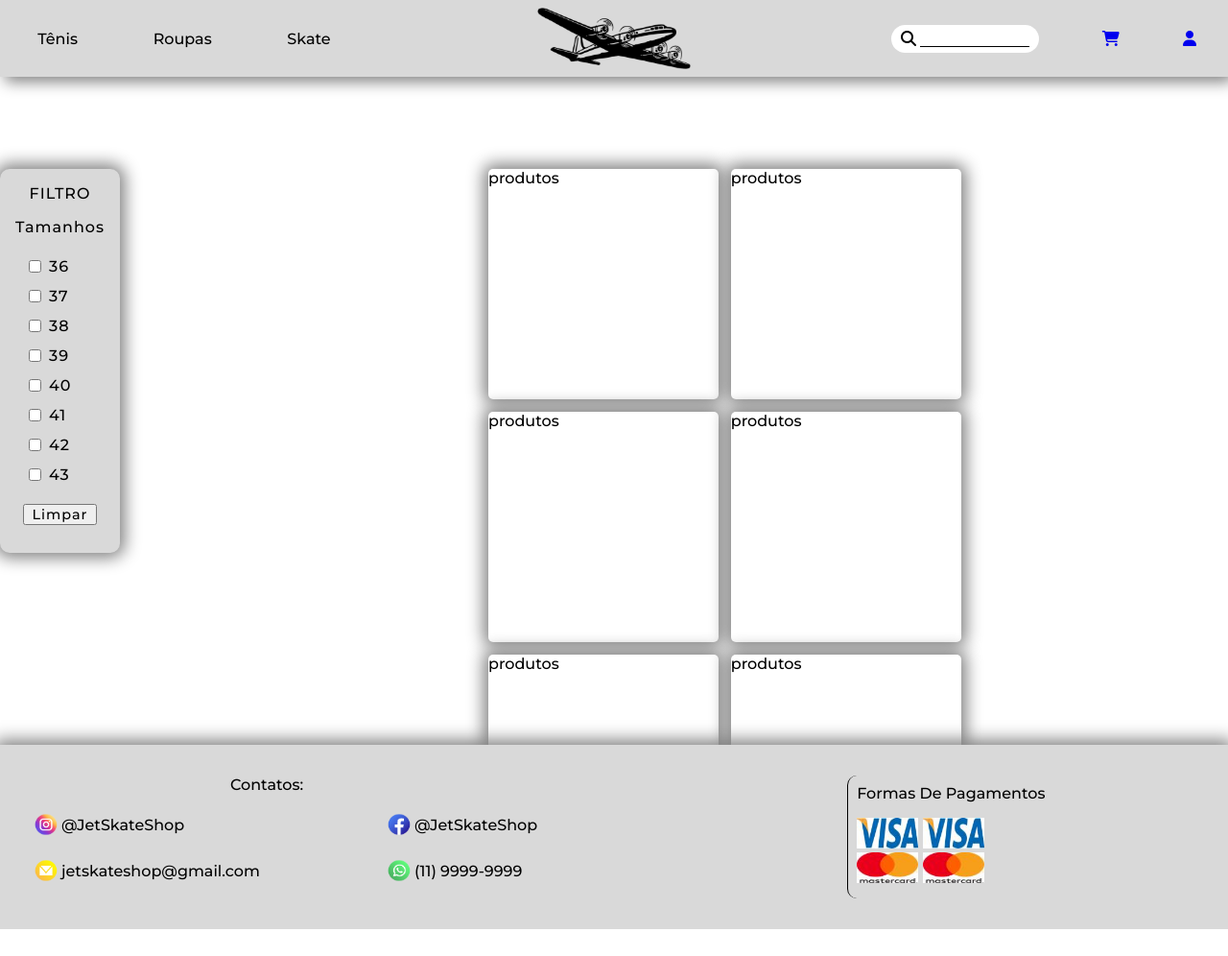
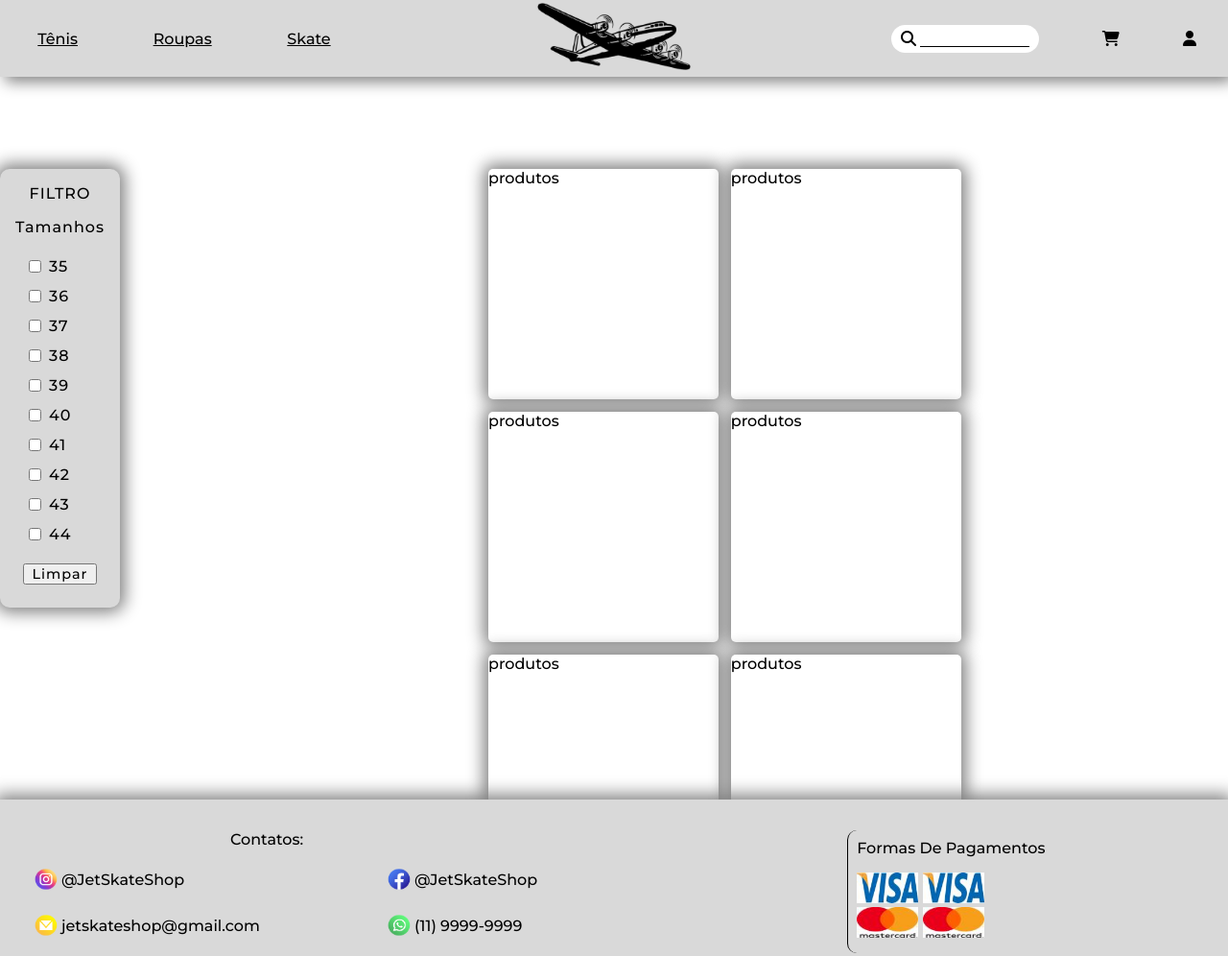
Before and after one commit to MatheusLopes13/JETSKATESHOP, a website: page src/tênis/tenis.html in a window 1280 px wide. Shown: the whole page at 96% size. Before the commit the page ends 968 px from the top, so only its background shows below. Drawn offline with Linux system fonts and the light colour scheme.

Commit message:
Atualizações e ajuste - Linkar páginas/Yuri Ardila Merege

```diff
--- a/src/carrinho/carrinho.css
+++ b/src/carrinho/carrinho.css
@@ -3,6 +3,11 @@ ul a {
 }
 .i-delete {
     margin-left: 2rem;
+    color: red;
+}
+
+i{
+    color: black;
 }
 
 .meu-carrinho {
@@ -80,8 +85,13 @@ div.valor-produto p {
 .button-finalizar {
     width: 10rem;
     height: 2rem;
-    background-color: blue;
+    background-color: #0615e9;
     border-radius: 4px;
     color: white;
+}
 
+.button-finalizar:hover{
+    background-color: #000983;
+    transition: all 0.5s;
+    cursor: pointer;
 }
--- a/src/home/home.css
+++ b/src/home/home.css
@@ -8,6 +8,12 @@
     top: 13rem;
 }
 
+ul a{
+    color: black;
+}
+i{
+    color: black;
+ }
 
 main {
     width: 100%;
--- a/src/tênis/tenis.css
+++ b/src/tênis/tenis.css
@@ -8,6 +8,13 @@ main{
         height: 100%;
         display: flex;
         margin-top: 6rem;
+ }
+ ul a{
+    color: black;
+ }
+
+ i{
+    color: black;
  }
 
  .filter{
--- a/src/tênis/tenis.html
+++ b/src/tênis/tenis.html
@@ -33,32 +33,33 @@
         <div class="menu-1">
             <ul>
                 <li>
-                    Tênis
+                   <a href="../tênis/tenis.html">Tênis</a>
                 </li>
                 <li>
-                    Roupas
+                    <a href="../roupas/roupas.html">Roupas</a>
                 </li>
                 <li>
-                    Skate
+                    <a href="../skate/skate.html">Skate</a>
                 </li>
             </ul>
         </div>
 
-
-        <img class="aviao-img menu-2" src="../publico/imagens/Jet skateshop 2.png" alt="imagem  aviao">
-
+        <a href="../home/home.html">
+            <img class="aviao-img menu-2" src="../publico/imagens/Jet skateshop 2.png" alt="imagem  aviao">
+        </a>
 
         <div class="menu-3">
             <div class="pesquisar">
                 <i class="fa-solid fa-magnifying-glass destaque"></i>
                 <input class="input-pesquisar">
             </div>
+
             <a href="../carrinho/carrinho.html">
                 <div class="carrinho">
                 <i class="fa-solid fa-cart-shopping destaque"></i>
-
                 </div>
             </a>
+
             <a href="../login/login.html">
 
                 <i class="fa-solid fa-user destaque"></i>
@@ -76,7 +77,9 @@
   <p>FILTRO</p>
      <p>Tamanhos</p>
         <div class="input2">
-
+         <div class="input-tamanho">
+            <input type="checkbox">35</input>
+         </div>
         <div class="input-tamanho">
           <input type="checkbox">36</input>
         </div>
@@ -108,6 +111,9 @@
         <div class="input-tamanho">
           <input type="checkbox">43</input>
         </div>
+        <div class="input-tamanho">
+            <input type="checkbox">44</input>
+          </div>
         <button class="limpar">Limpar</button>
     </div>
 </div>
```
Also changed, not shown: src/carrinho/carrinho.html (+1 -1 lines), src/home/home.html (+3 -3 lines).
